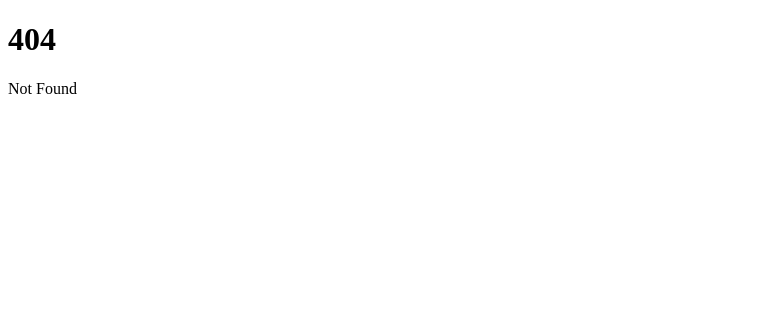
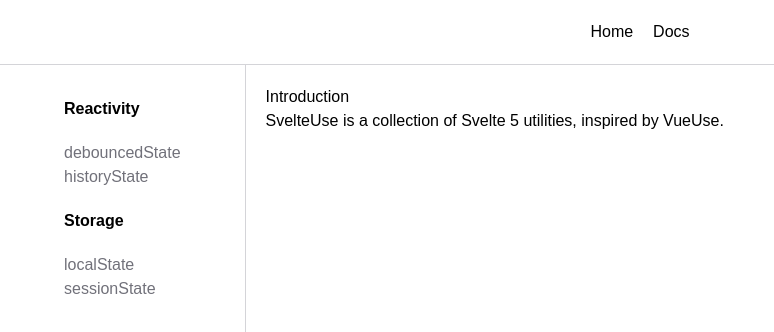
Before and after one commit to svelte-librarian/sv-use, a SvelteKit app: page /docs in a window 1280 px wide. Before the commit this address had no page. Shown: the top 332 px of the page, without its empty margins (0-774 px from the left). Built offline with nearby package versions, Linux system fonts and the light colour scheme.

Commit message:
website: added boilerplate for layout

```diff
--- /dev/null
+++ b/src/routes/+layout.svelte
@@ -0,0 +1,15 @@
+<script lang="ts">
+	import '../app.css';
+
+	let { children } = $props();
+</script>
+
+<div class="relative w-full h-full flex flex-col divide-y divide-zinc-300">
+	<nav class="relative w-full flex justify-center items-center gap-5 p-5">
+		<a href="/">Home</a>
+		<a href="/docs">Docs</a>
+	</nav>
+	<div class="relative w-full h-full">
+		{@render children()}
+	</div>
+</div>
--- /dev/null
+++ b/src/routes/docs/+layout.svelte
@@ -0,0 +1,12 @@
+<script lang="ts">
+	import Navigation from './Navigation.svelte';
+
+	let { children } = $props();
+</script>
+
+<div class="relative w-full h-full flex divide-x divide-zinc-300">
+	<Navigation />
+	<div class="relative w-full h-full p-5">
+		{@render children()}
+	</div>
+</div>
--- /dev/null
+++ b/src/routes/docs/+page.svelte
@@ -0,0 +1,2 @@
+<h1>Introduction</h1>
+<p>SvelteUse is a collection of Svelte 5 utilities, inspired by VueUse.</p>
--- /dev/null
+++ b/src/routes/docs/Navigation.svelte
@@ -0,0 +1,42 @@
+<script lang="ts">
+	type Link = {
+		href: string;
+		label: string;
+	};
+
+	const linkGroups: Record<string, Link[]> = {
+		Reactivity: [
+			{
+				label: 'debouncedState',
+				href: '/docs/reactivity/debounce'
+			},
+			{
+				label: 'historyState',
+				href: '/docs/reactivity/history'
+			}
+		],
+		Storage: [
+			{
+				label: 'localState',
+				href: '/docs/storage/local'
+			},
+			{
+				label: 'sessionState',
+				href: '/docs/storage/session'
+			}
+		]
+	};
+</script>
+
+<nav class="relative px-16 py-8 h-full flex justify-start items-center gap-5 flex-col">
+	{#each Object.entries(linkGroups) as [title, links]}
+		<div class="relative w-full flex flex-col gap-5">
+			<h3 class="font-semibold">{title}</h3>
+			<div class="relatve w-full flex flex-col">
+				{#each links as { label, href }}
+					<a {href} class="text-zinc-500">{label}</a>
+				{/each}
+			</div>
+		</div>
+	{/each}
+</nav>
```
